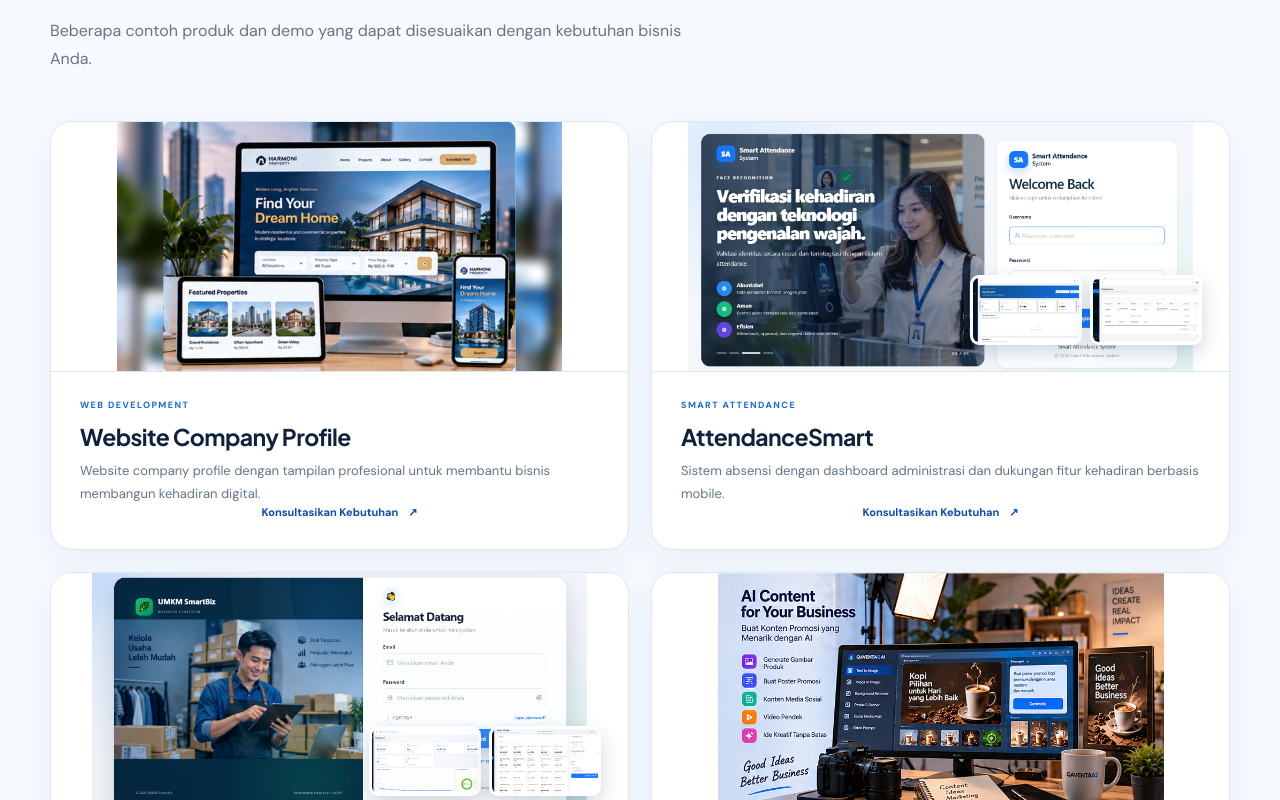
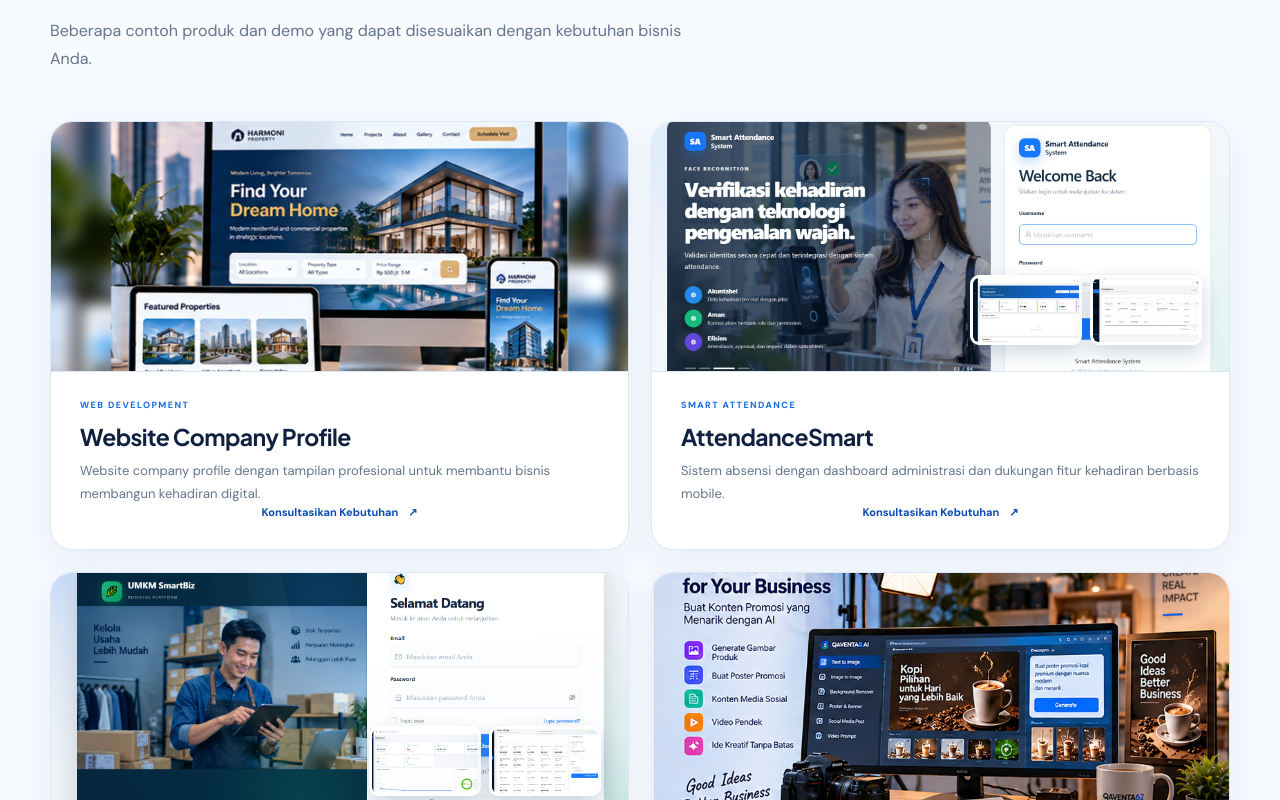
Before and after one commit to firmanops/QAVENTA62-CompanyProfile, a React (Vite) app: page / in a window 1280 px wide. Shown: the part 3380-4180 px from the top of the page. Built offline with nearby package versions, Linux system fonts and the light colour scheme.

Commit message:
fix: update company profile web space2

```diff
--- a/src/App.css
+++ b/src/App.css
@@ -1478,3 +1478,81 @@
     min-height: 210px !important;
   }
 }
+
+
+/* =========================================================
+   FINAL OVERRIDE — PORTFOLIO IMAGE FULL BLEED
+   Remove the remaining left/right blank space.
+   Images fill the entire media box.
+   ========================================================= */
+
+@media (min-width: 901px) {
+  .portfolio-card .portfolio-media,
+  .portfolio-card-wide .portfolio-media,
+  .portfolio-website-carousel .portfolio-media {
+    padding: 0 !important;
+    width: 100% !important;
+    height: 250px !important;
+    min-height: 250px !important;
+  }
+
+  .portfolio-card .portfolio-main-image,
+  .portfolio-card-wide .portfolio-main-image,
+  .portfolio-website-carousel .portfolio-main-image {
+    display: block !important;
+    width: 100% !important;
+    max-width: none !important;
+    height: 250px !important;
+    min-height: 250px !important;
+    margin: 0 !important;
+    padding: 0 !important;
+    aspect-ratio: auto !important;
+    object-fit: cover !important;
+    object-position: center center !important;
+    border-radius: 0 !important;
+    box-shadow: none !important;
+  }
+}
+
+@media (max-width: 900px) {
+  .portfolio-card .portfolio-media,
+  .portfolio-card-wide .portfolio-media,
+  .portfolio-website-carousel .portfolio-media {
+    padding: 0 !important;
+    width: 100% !important;
+    height: 250px !important;
+    min-height: 250px !important;
+  }
+
+  .portfolio-card .portfolio-main-image,
+  .portfolio-card-wide .portfolio-main-image,
+  .portfolio-website-carousel .portfolio-main-image {
+    width: 100% !important;
+    max-width: none !important;
+    height: 250px !important;
+    min-height: 250px !important;
+    margin: 0 !important;
+    padding: 0 !important;
+    aspect-ratio: auto !important;
+    object-fit: cover !important;
+    object-position: center center !important;
+    border-radius: 0 !important;
+    box-shadow: none !important;
+  }
+}
+
+@media (max-width: 680px) {
+  .portfolio-card .portfolio-media,
+  .portfolio-card-wide .portfolio-media,
+  .portfolio-website-carousel .portfolio-media {
+    height: 210px !important;
+    min-height: 210px !important;
+  }
+
+  .portfolio-card .portfolio-main-image,
+  .portfolio-card-wide .portfolio-main-image,
+  .portfolio-website-carousel .portfolio-main-image {
+    height: 210px !important;
+    min-height: 210px !important;
+  }
+}
```
